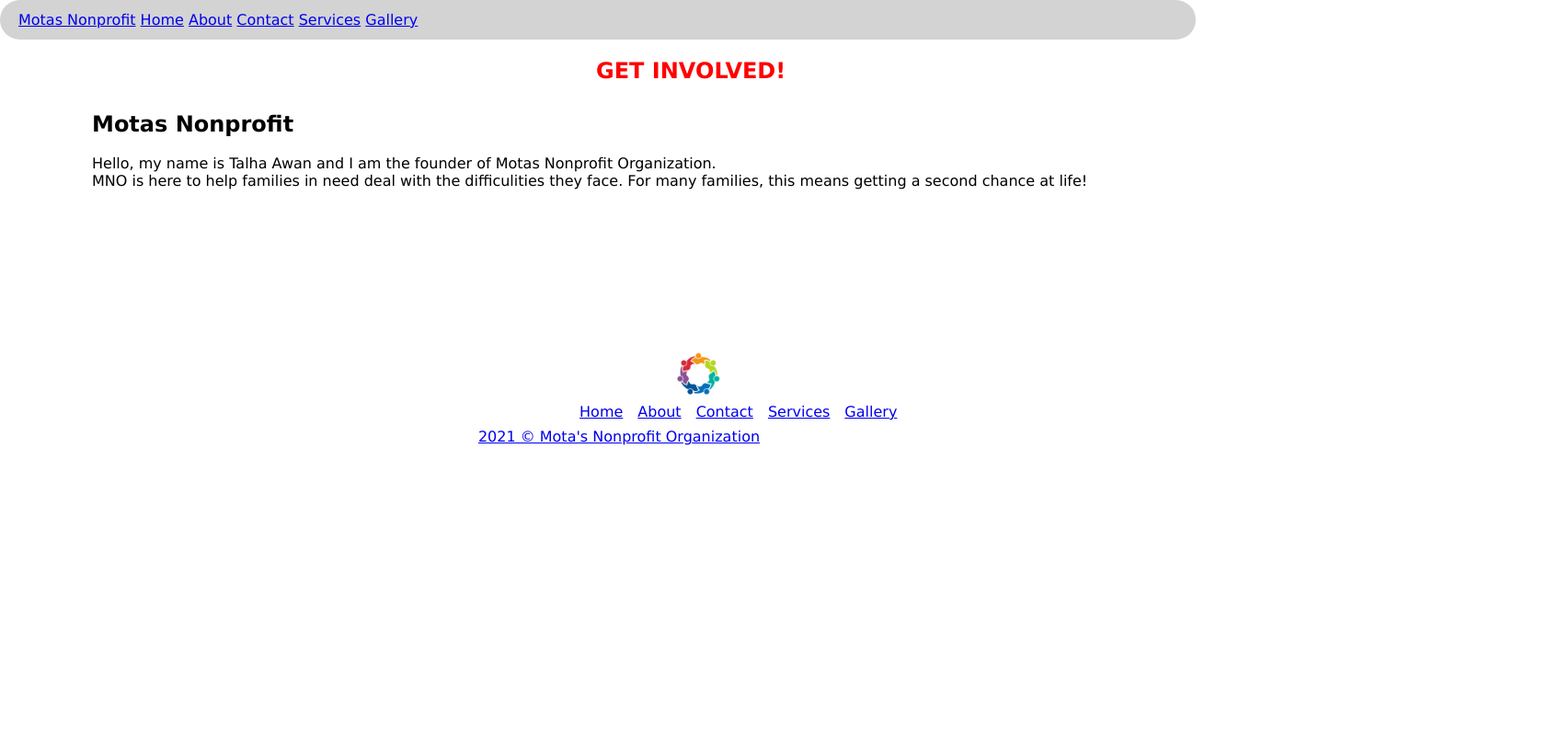
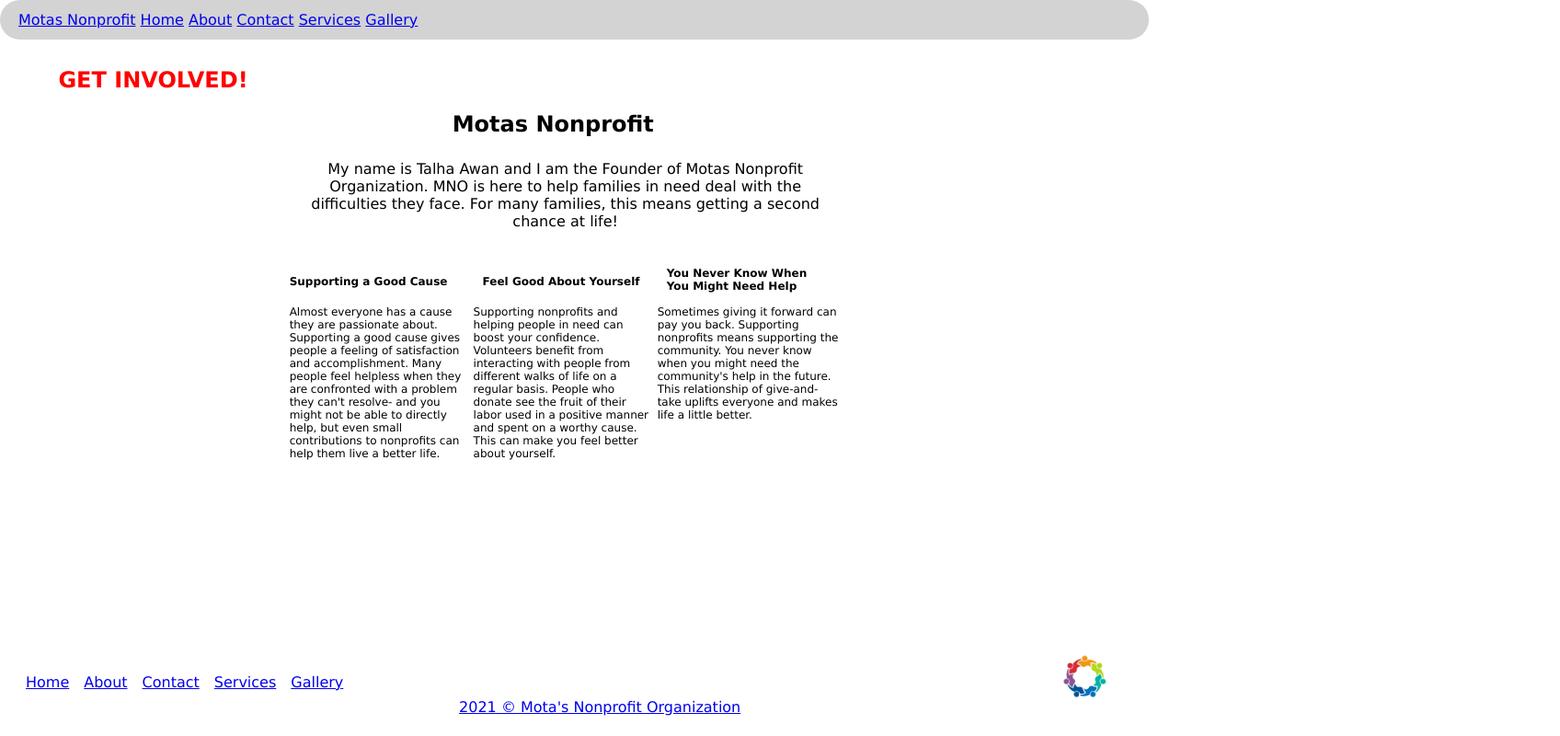
Before and after one commit to talhawan/talhas-organization, a plain HTML site: page index.html in a window 1280 px wide. Shown: the whole page at 92% size, 1696 px wide, since content can reach past the window. Drawn offline with Linux system fonts and the light colour scheme.

Commit message:
Changes on PHPStorm

```diff
--- a/index.html
+++ b/index.html
@@ -8,7 +8,7 @@
 
 <head>
     <!-- Metas and Title of Website, also links of stylesheet -->
-    <meta charset="utf-8" /> <!-- Set the charset to UTF-8-->
+    <meta charset="utf-8"/> <!-- Set the charset to UTF-8-->
     <title>Talha's Organization - Home</title> <!-- Title -->
 
     <link rel="stylesheet" href="main.css"> <!-- CSS link file -->
@@ -47,11 +47,26 @@
 </article>
 <section> <!-- A new section to tell the content-->
     <Header> <!-- Header start -->
-            <h1> Motas Nonprofit </h1> <!-- h1 text -->
+        <h1 id="title"> Motas Nonprofit </h1> <!-- h1 text -->
     </Header> <!-- Header end -->
     <br>
-        <p> Hello, my name is Talha Awan and I am the founder of Motas Nonprofit Organization.</p> <!-- p text  -->
-        <p> MNO is here to help families in need deal with the difficulities they face. For many families, this means getting a second chance at life! </p>
+
+    <table>
+        <caption>My name is Talha Awan and I am the Founder of Motas Nonprofit Organization. MNO is here to help families in need deal with the difficulties they face. For many families, this means getting a second chance at life!</caption>
+        <tbody>
+        <tr>
+            <td class="title">Supporting a Good Cause</td>
+            <td class="title">Feel Good About Yourself </td>
+            <td class="title2">You Never Know When You Might Need Help</td>
+        </tr>
+        <tr>
+            <td class="text">Almost everyone has a cause they are passionate about. Supporting a good cause gives people a feeling of satisfaction and accomplishment. Many people feel helpless when they are confronted with a problem they can't resolve- and you might not be able to directly help, but even small contributions to nonprofits can help them live a better life.</td>
+            <td class="textMid"> Supporting nonprofits and helping people in need can boost your confidence. Volunteers benefit from interacting with people from different walks of life on  a regular basis. People who donate see the fruit of their labor used in a positive manner and spent on a worthy cause. This can make you feel better about yourself.</td>
+            <td class="textRight">Sometimes giving it forward can pay you back. Supporting nonprofits means supporting the community. You never know when you might need the community's help in the future. This relationship of give-and-take uplifts everyone and makes life a little better.</td>
+        </tr>
+        </tbody>
+    </table>
+
 
 </section>
 <!-- Start of Footer
--- a/main.css
+++ b/main.css
@@ -1,11 +1,40 @@
+:root {
+    --bg-table-stripe: #f6f6f5;
+    --b-table: #e3e3e2;
+    --caption: #242423;
+}
+
 * {
     margin: 0;
     padding: 0;
 }
 
-html {
+body {
     width: 100%;
 }
+
+@media screen and (max-width:1920px) {
+    body, html, body, h2, h1 {
+        width: 98%;
+    }
+    #title {
+        float: left;
+        margin-left: 40%;
+        padding-bottom: 25px;
+    }
+}
+
+@media screen and (max-width:720px) {
+    body, html, body, h2, h1 {
+        width: 98%;
+    }
+    #title {
+        float: left;
+        margin-left: 40%;
+        padding-bottom: 25px;
+    }
+}
+
 
 /* Navbar */
 nav.navbar {
@@ -43,6 +72,12 @@ p, h1 {
     margin-left: 100px;
 }
 
+p {
+    text-align: justify;
+    margin-left: 100px;
+    margin-bottom: 50px;
+}
+
 article {
     margin: 20px 20px 30px 40px;
     color: red
@@ -56,11 +91,85 @@ article#article1 {
     color: red;
 }
 
+#title {
+    float: left;
+    margin-left: 40%;
+    padding-bottom: 25px;
+}
+
+
+/* Table Layout */
+table {
+    border-spacing: 0px;
+    margin-left: auto;
+    margin-right: auto;
+    width: 600px;
+    table-layout: fixed;
+}
+
+table td {
+    padding: 10px;
+}
+
+th {
+    text-align:left
+}
+
+td.title {
+    font-weight: bold;
+}
+
+td.title2 {
+    font-weight: bold;
+    padding-bottom: 13px;
+}
+
+table caption {
+    padding: 0 0 30px 0;
+}
+
+tbody {
+    font-size: 12px;
+}
+
+td.text {
+    padding: 0;
+    margin: 0;
+}
+
+td.textRight {
+    padding: 0 0 42px 0;
+}
+
+td.textMid {
+    padding: 1px 1px 0 0;
+}
+
+td:nth-child(1) {
+    width: 33.33%;
+    padding: 0;
+    text-align: left;
+}
+
+/*
+td:nth-child(2) {
+    width: 33.33%;
+    padding: 0;
+    text-align: left;
+}
+
+td:nth-child(3) {
+    width: 33.33%;
+    padding: 0;
+    text-align: left;
+}
+*/
+
+
 img.logo {
     height: 50px;
-    float: left;
-    margin-left: 720px;
-    margin-top: 175px;
+    float: right;
+    margin-top: 210px;
 }
 
 a.copyright {
@@ -89,12 +198,10 @@ a:active {
 }
 
 ul.ul-footer {
-    display: inline-block;
-    display: -webkit-inline-box;
+    display: inline-flex;
     list-style-type: none;
     padding: 20px;
     margin-top: 204px;
-    margin-left: -195px;
 }
 
 li.li-footer {
@@ -102,9 +209,15 @@ li.li-footer {
 }
 
 h1.title {
-    display: inline-flex;
-    flex-wrap: nowrap;
-    margin-left: 608px;
+    float: right;
+    padding: 10px 0 20px 5px
+}
+
+@media screen and (max-width:1920px) {
+    h1.title {
+        display: block;
+        margin-left: 608px;
+    }
 }
 
 /* Form to Contact Us */
```
Also changed, not shown: about.html (+20 -7 lines), contact.html (+17 -0 lines), services.html (+11 -3 lines). Lines whose indentation alone changed are shown as unchanged.
